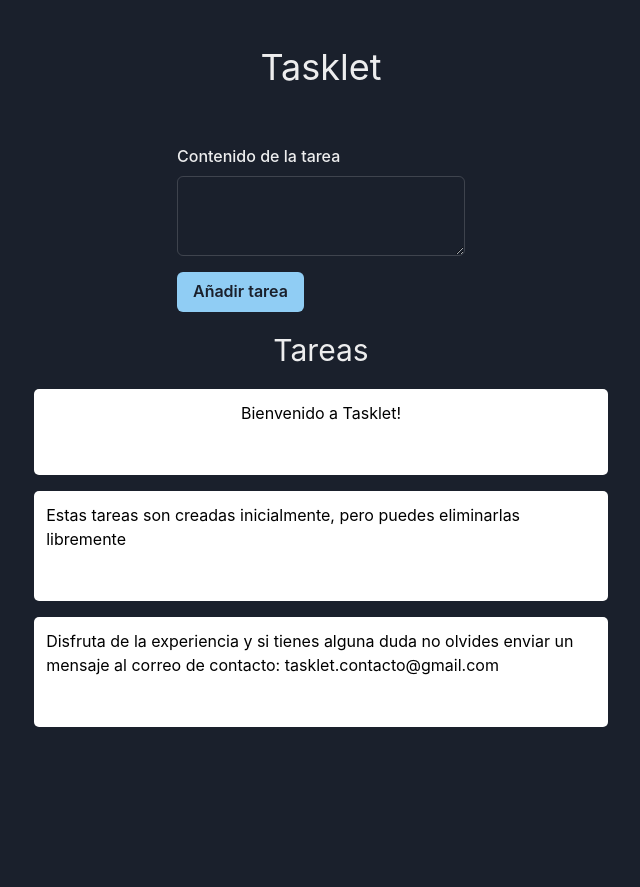
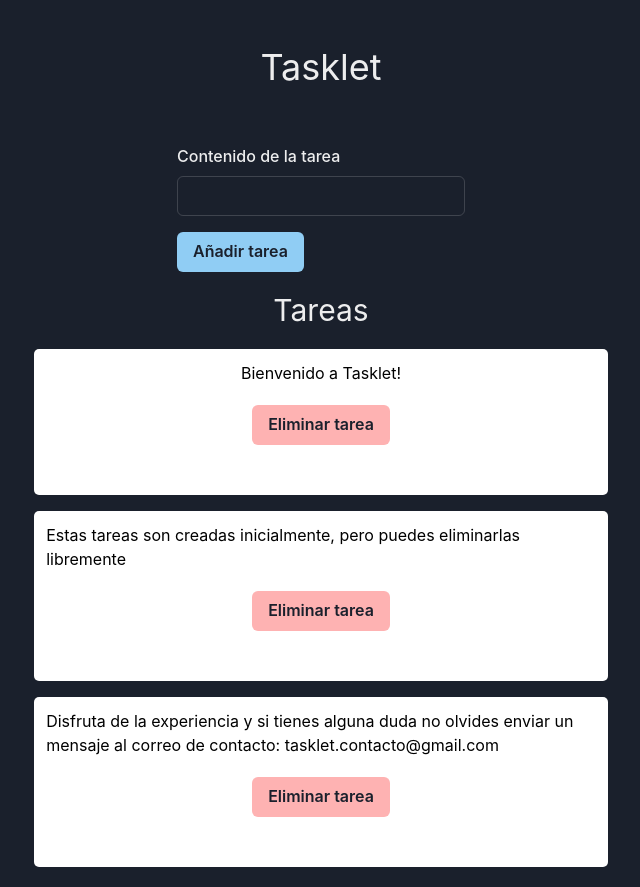
Before and after one commit to Raxabi/Basic-React-App, a React app: page / in a window 1280 px wide. Shown: the whole page, without its empty margins (319-959 px from the left). Before the commit the page ends 800 px from the top, so only its background shows below. Built offline with nearby package versions, Linux system fonts and the light colour scheme.

Commit message:
Add: function that delete tasks from the localStorage and implicitly from the 'initialTasks' array, add coments explaining all for after a time withour read and work with the code it can be understood

```diff
--- a/package.json
+++ b/package.json
@@ -1,5 +1,5 @@
 {
-  "name": "learn-japanese-to-spanish-method",
+  "name": "tasklet",
   "version": "0.0.1",
   "private": true,
   "scripts": {
--- a/src/App.js
+++ b/src/App.js
@@ -6,8 +6,10 @@ import './App.css';
 import TaskMaker from "./components/TaskMaker"
 import TasksRendered from './components/TaskRendered';
 
+// Functions
+//import { AddNewTask } from './components/utils/addNewTask';
+
 function App() {
-
 
   const [initialTasks, setNewInitialTasks] = useState([
     {content: "Bienvenido a Tasklet!"},
@@ -15,12 +17,16 @@ function App() {
     {content: "Disfruta de la experiencia y si tienes alguna duda no olvides enviar un mensaje al correo de contacto: tasklet.contacto@gmail.com"}
   ])
 
-  // Define function that add a new task
-  function AddNewTask(newContentOfNewTask) {
-    setNewInitialTasks(initialTasks.concat([{content: newContentOfNewTask}]))
+  //! 3º initialTasks se actualiza con su funcion correspondiente de useState y añade el valor traido desde el prop a un nuevo array copia de initialTasks
+  function AddNewTask(contentOfNewTask) {
+    setNewInitialTasks(initialTasks.concat([{content: contentOfNewTask}]))
   }
 
-  // Necesitamos verificar si en el primer render del componente hay datos, por lo que usamos un array vacio como segundo argumento para useEffect
+  function deleteNewTask(taskToDelete) {
+    setNewInitialTasks(initialTasks.filter(function(i) { return i !== taskToDelete }))
+  }
+
+  //* Verificamos una vez al renderizar el componente (por eso el segundo argumento esta vacio) y cargamos lo que haya en el localStorage
   useEffect(() => {
     const taskSaved = localStorage.getItem("task")
     if (taskSaved) {
@@ -28,7 +34,7 @@ function App() {
     }
   }, [])
 
-  // Revisamos si el array initialTasks ha cambiado, si ha cambiado guardaremos esos cambios
+  //* Estaremos verificando constantemente cada vez que haya cambios y/o se renderize en initialTasks para guardar lo que se haya guardado
   useEffect(() => {
     localStorage.setItem("task", JSON.stringify(initialTasks))
   }, [initialTasks])
@@ -39,9 +45,9 @@ function App() {
         <Text fontSize={"4xl"} mt={"20px"}>Tasklet</Text>
       </Center>
       <TaskMaker AddNewTask={AddNewTask}/>
-      <TasksRendered initialTasks={initialTasks}/>
+      <TasksRendered initialTasks={initialTasks} deleteNewTask={deleteNewTask}/>
     </Container>
   )
 };
 
-export default App;
+export default App
--- a/src/components/TaskMaker.js
+++ b/src/components/TaskMaker.js
@@ -1,19 +1,24 @@
-import React, { useState } from "react"
+import React, { useState, createRef } from "react"
 import {
   FormLabel,
   Button,
   Textarea,
+  Input
 } from '@chakra-ui/react'
 
+// taskMaker receive two props as argument that are functions, one of them that save tasks and another that delete a task
 function TaskMaker({AddNewTask}) {
-  // taskMaker receive a prop as argument that is a function
+
   const [ incomingTasks, setIncomingTasks ] = useState([])
+
+  const emptyValue = createRef()
 
   // Save the task that was provided by the prop argument
   const saveTask = (e) => {
     e.preventDefault()
-    AddNewTask(incomingTasks)
+    AddNewTask(incomingTasks) //! 2º Se manda el valor hacia el prop
     localStorage.setItem("task", incomingTasks)
+    emptyValue.current.value = ""
   }
 
   return (
@@ -22,16 +27,18 @@ function TaskMaker({AddNewTask}) {
       id="TaskForm"
       onSubmit={saveTask}>
         <FormLabel>Contenido de la tarea</FormLabel>
-        <Textarea
+        <Input
           type={"text"}
           onChange={(change) => {
-            setIncomingTasks(change.target.value)
+            setIncomingTasks(change.target.value) //! 1º Actualiza el valor de incomingTasks con el valor del input
           }}
+          ref={emptyValue}
         />
         <Button
           type="submit"
           colorScheme={"blue"}
-          marginTop={4}>Añadir tarea</Button>
+          marginTop={4}>Añadir tarea
+        </Button>
       </form>
     </div>
   );
--- a/src/components/TaskRendered.js
+++ b/src/components/TaskRendered.js
@@ -1,19 +1,31 @@
 import React from "react"
-import {Text, Box, Center} from "@chakra-ui/react"
+import {Text, Box, Center, Button} from "@chakra-ui/react"
 
-function TasksRendered({initialTasks}) {
+function TasksRendered({initialTasks, deleteNewTask}) {
+
   return (
     <div>
       <Center>
           <Text fontSize={"3xl"} mt={"4"}>Tareas</Text>
       </Center>
       <div>
-        {initialTasks.map(tasks =>
+        {initialTasks.map(tasks => //! 4º Finalmente renderizamos las tareas existentes en el array initialTasks
           <Box key={tasks.content} my={"4"} borderRadius={"5"} backgroundColor={"white"} color={"black"} p={"3"} pb={"50"}>
             <Center>
               <Text m={"auto"}>
                 {tasks.content}
               </Text>
+            </Center>
+            <Center>
+              <Button
+                colorScheme={"red"}
+                mt={"20px"}
+                onClick={() =>
+                  deleteNewTask(tasks)
+                }
+              >
+                Eliminar tarea
+              </Button>
             </Center>
           </Box>
         )}
--- a/src/components/utils/addNewTask.js
+++ b/src/components/utils/addNewTask.js
@@ -0,0 +1,4 @@
+// Define function that add a new task
+export function AddNewTask(tasks, contentOfNewTask) {
+    setNewInitialTasks(tasks.concat([{content: contentOfNewTask}]))
+}
```
Also changed, not shown: tests/test.js (+17 -2 lines).
